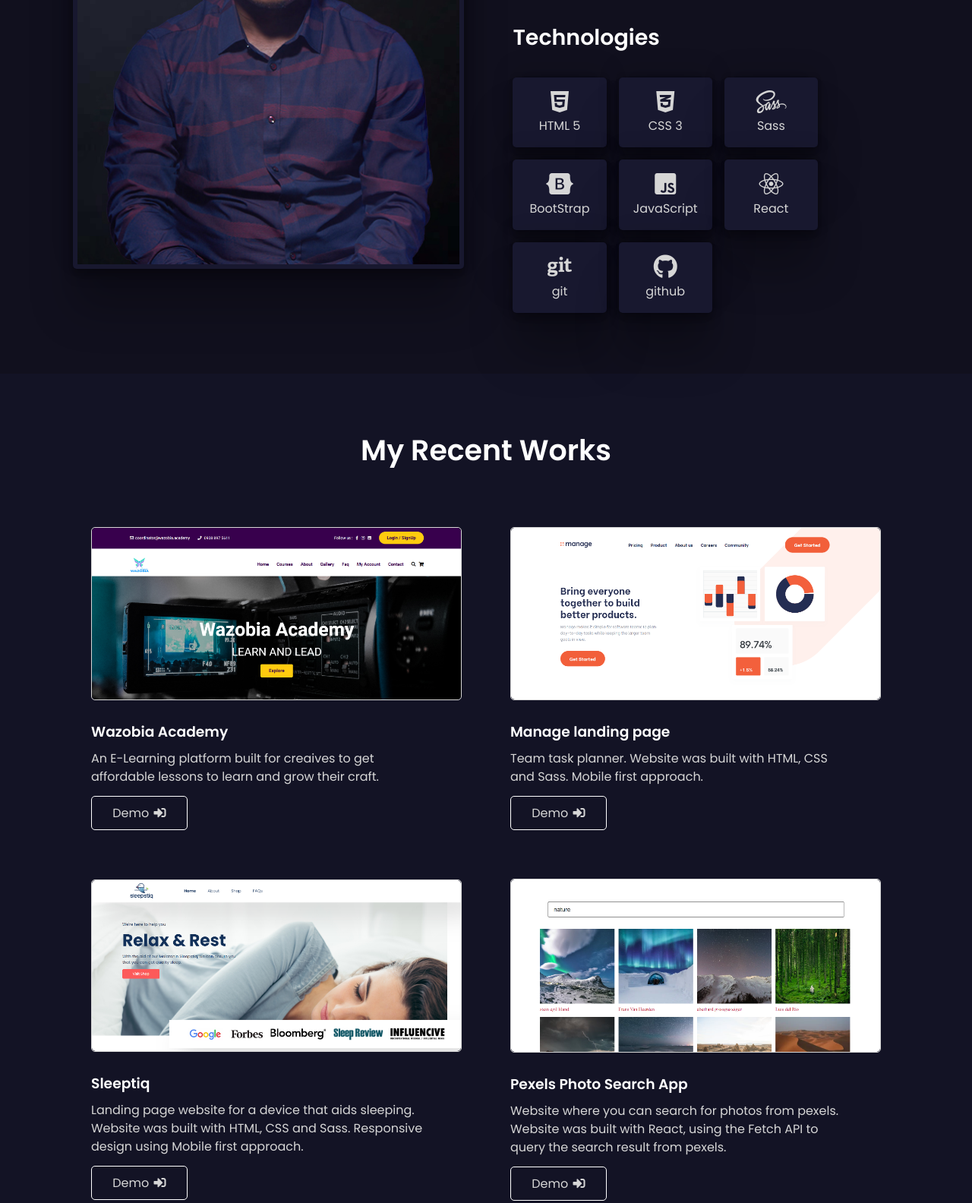
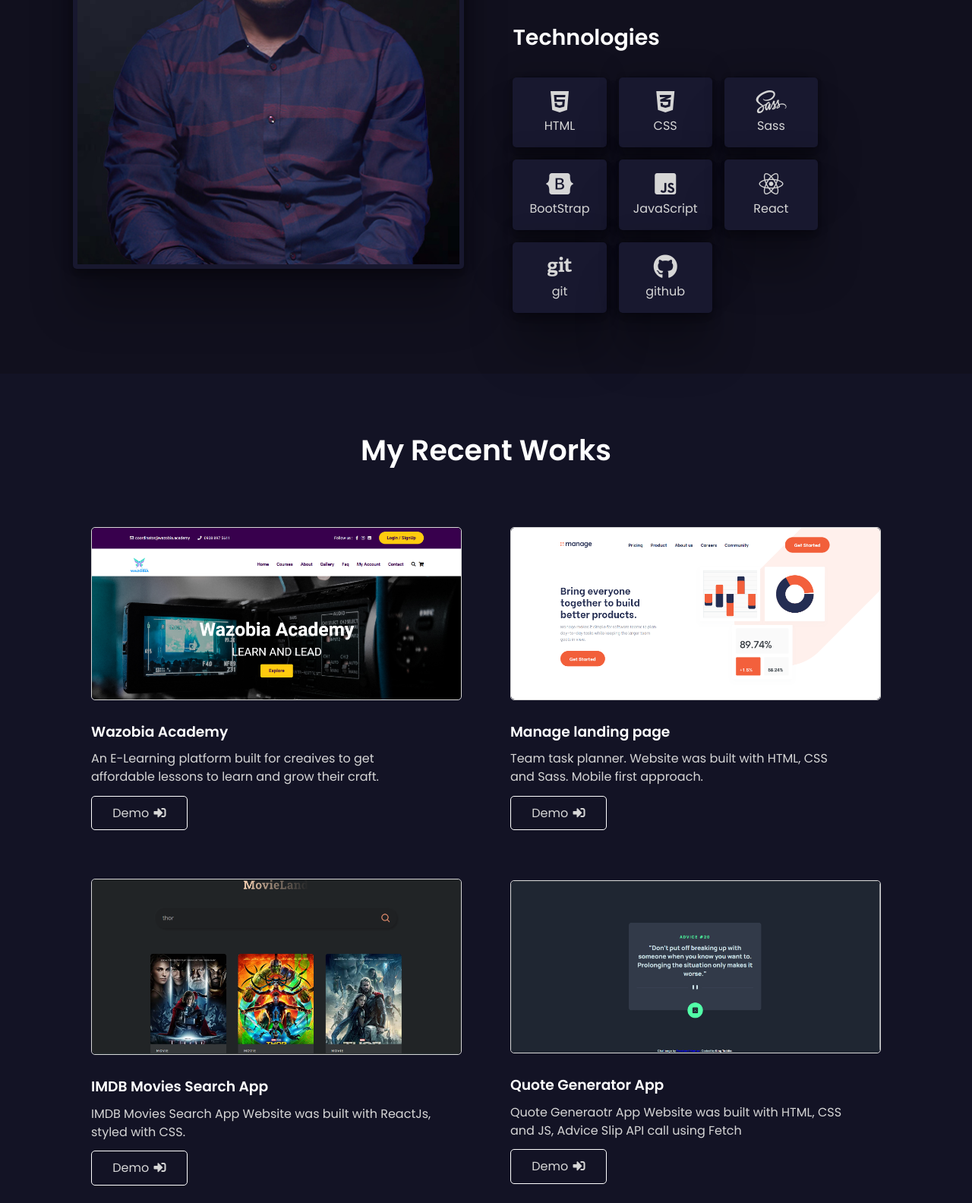
Before and after one commit to OdiriTeddie/portfolio, a website built with Vite: page index.html in a window 1280 px wide. Shown: the part 1173-2757 px from the top of the page at 76% size. Built offline with nearby package versions, Linux system fonts and the light colour scheme.

Commit message:
feat: added more work project

```diff
--- a/index.html
+++ b/index.html
@@ -88,8 +88,8 @@
               <h3>Technologies</h3>
 
                 <ul class="about__stacks-list flex" role="list">
-                  <li class="about__stack flex"><i class="fab fa-html5"></i>HTML 5</li>
-                  <li class="about__stack flex"><i class="fab fa-css3-alt"></i>CSS 3</li>
+                  <li class="about__stack flex"><i class="fab fa-html5"></i>HTML</li>
+                  <li class="about__stack flex"><i class="fab fa-css3-alt"></i>CSS</li>
                   <li class="about__stack flex"><i class="fab fa-sass"></i>Sass</li>
                   <li class="about__stack flex"><i class="fab fa-bootstrap"></i>BootStrap</li>
                   <li class="about__stack flex"><i class="fab fa-js-square"></i>JavaScript</li>
@@ -144,6 +144,30 @@
                   </div>
               </div>
 
+              <div class="work__box flex"  data-active>
+                  <div  class="work__img">
+                    <img src="./images/work-9.png" alt="">
+                  </div>
+
+                  <div class="work__box-details flex">
+                    <h3>IMDB Movies Search App</h3>
+                    <p>IMDB Movies Search App Website was built with ReactJs, styled with CSS.</p>
+                    <a href="https://movie-land-coral.vercel.app/" class="work__demo btn flex" target="_blank">Demo<i class="fas fa-sign-in-alt"></i></a>
+                  </div>
+              </div>
+
+              <div class="work__box flex"  data-active>
+                  <div  class="work__img">
+                    <img src="./images/work-10.png" alt="">
+                  </div>
+
+                  <div class="work__box-details flex">
+                    <h3>Quote Generator App</h3>
+                    <p>Quote Generaotr App Website was built with HTML, CSS and JS, Advice Slip API call using Fetch</p>
+                    <a href="https://advice-generator-six-navy.vercel.app/" class="work__demo btn flex" target="_blank">Demo<i class="fas fa-sign-in-alt"></i></a>
+                  </div>
+              </div>
+
               <!-- Work Box -->
               <div class="work__box  flex ">
                 <div  class="work__img">
@@ -188,9 +212,33 @@
                   </div>
 
                   <div class="work__box-details flex">
-                    <h3>personal Developer Portfolio</h3>
+                    <h3>Personal Developer Portfolio</h3>
                     <p>Personal Portfolio website for a full stack dev. Website was built with HTML, CSS. Responsive design using Mobile first approach. </p>
                     <a href="https://keith-3x1rcqzcn-blackpheonix.vercel.app/" class="work__demo btn flex" target="_blank">Demo<i class="fas fa-sign-in-alt" ></i></a>
+                  </div>
+              </div>
+
+              <div class="work__box  flex">
+                  <div  class="work__img">
+                    <img src="./images/work-7.png" alt="">
+                  </div>
+
+                  <div class="work__box-details flex">
+                    <h3>Quote Generator</h3>
+                    <p>Quote generator website fetching quotes from  </p>
+                    <a href="https://quote-generator-phi.vercel.app/" class="work__demo btn flex" target="_blank">Demo<i class="fas fa-sign-in-alt" ></i></a>
+                  </div>
+              </div>
+
+              <div class="work__box  flex">
+                  <div  class="work__img">
+                    <img src="./images/work-8.png" alt="">
+                  </div>
+
+                  <div class="work__box-details flex">
+                    <h3>Form Validator</h3>
+                    <p>Personal Portfolio website for a full stack dev. Website was built with HTML, CSS. Responsive design using Mobile first approach. </p>
+                    <a href="https://form-validator-mu.vercel.app/" class="work__demo btn flex" target="_blank">Demo<i class="fas fa-sign-in-alt" ></i></a>
                   </div>
               </div>
 
```
Also changed, not shown: images/work-10.png (added), images/work-7.png (added), images/work-8.png (added), images/work-9.png (added).
